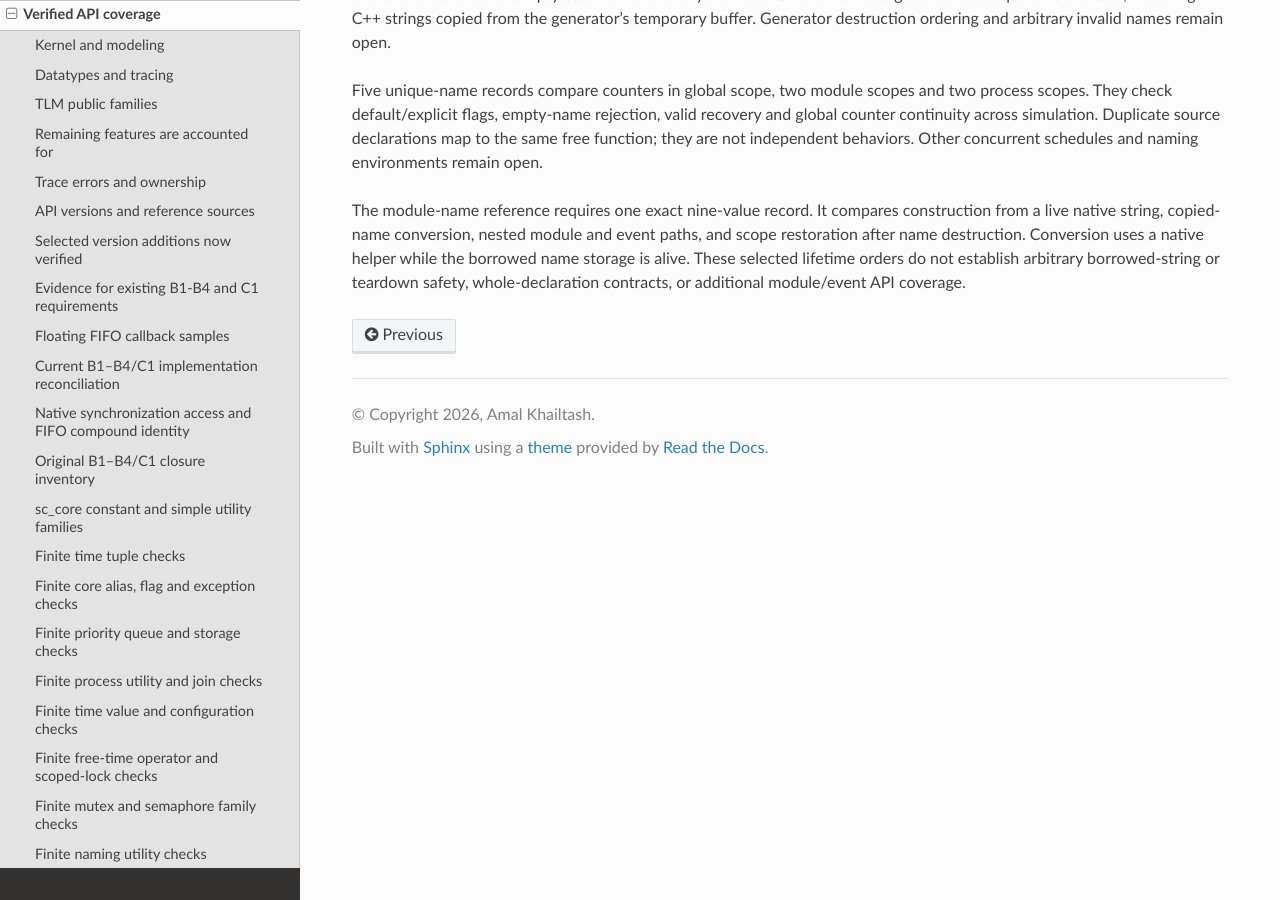
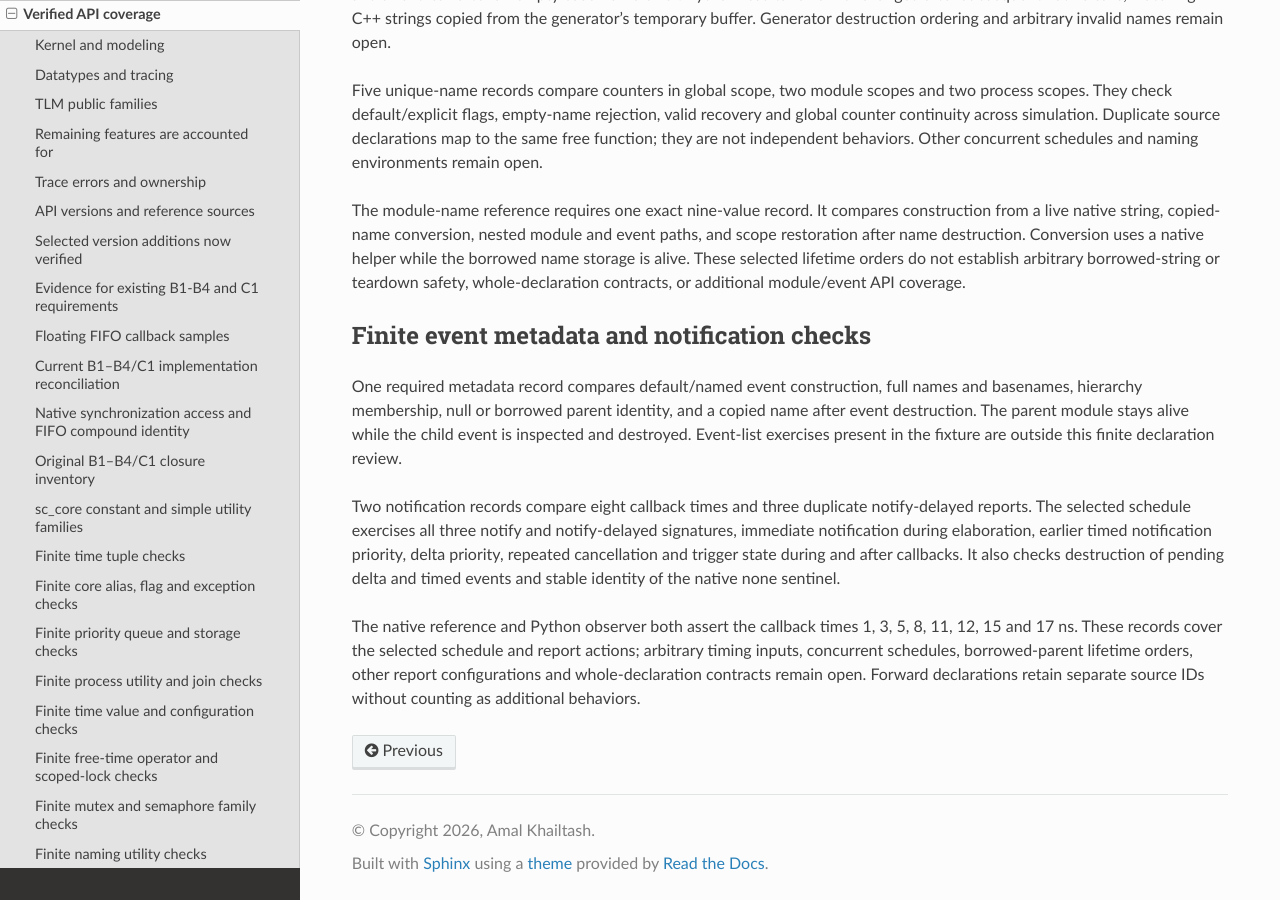
Before and after one commit to amal-khailtash/pysystemc, a Sphinx documentation site: the page built from docs/api/coverage.rst, in a window 1280 px wide and 900 px high, scrolled down 13175 px. Built offline with Sphinx 7.4.7 and the Read the Docs theme 3.1.0, drawn with Linux system fonts in a browser that asks for light colours.

Commit message:
Record finite event metadata and notification verification

```diff
--- a/docs/api/coverage.rst
+++ b/docs/api/coverage.rst
@@ -788,3 +788,26 @@ and event paths, and scope restoration after name destruction. Conversion uses
 a native helper while the borrowed name storage is alive. These selected
 lifetime orders do not establish arbitrary borrowed-string or teardown safety,
 whole-declaration contracts, or additional module/event API coverage.
+
+Finite event metadata and notification checks
+---------------------------------------------
+
+One required metadata record compares default/named event construction, full
+names and basenames, hierarchy membership, null or borrowed parent identity,
+and a copied name after event destruction. The parent module stays alive while
+the child event is inspected and destroyed. Event-list exercises present in
+the fixture are outside this finite declaration review.
+
+Two notification records compare eight callback times and three duplicate
+notify-delayed reports. The selected schedule exercises all three notify and
+notify-delayed signatures, immediate notification during elaboration, earlier
+timed notification priority, delta priority, repeated cancellation and trigger
+state during and after callbacks. It also checks destruction of pending delta
+and timed events and stable identity of the native none sentinel.
+
+The native reference and Python observer both assert the callback times
+1, 3, 5, 8, 11, 12, 15 and 17 ns. These records cover the selected schedule and
+report actions; arbitrary timing inputs, concurrent schedules, borrowed-parent
+lifetime orders, other report configurations and whole-declaration contracts
+remain open. Forward declarations retain separate source IDs without counting
+as additional behaviors.
```
Also changed, not shown: CHANGELOG.md (+3 -0 lines).
